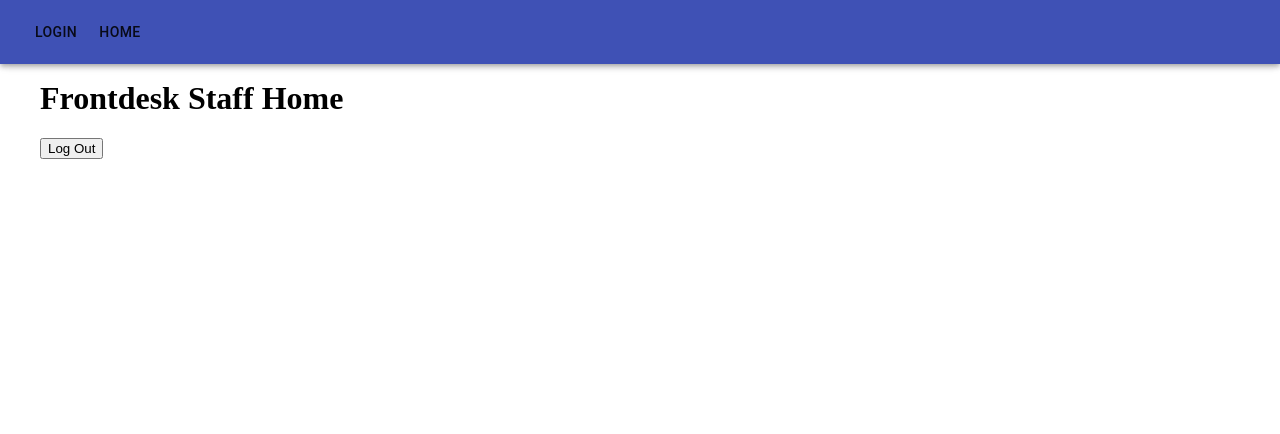
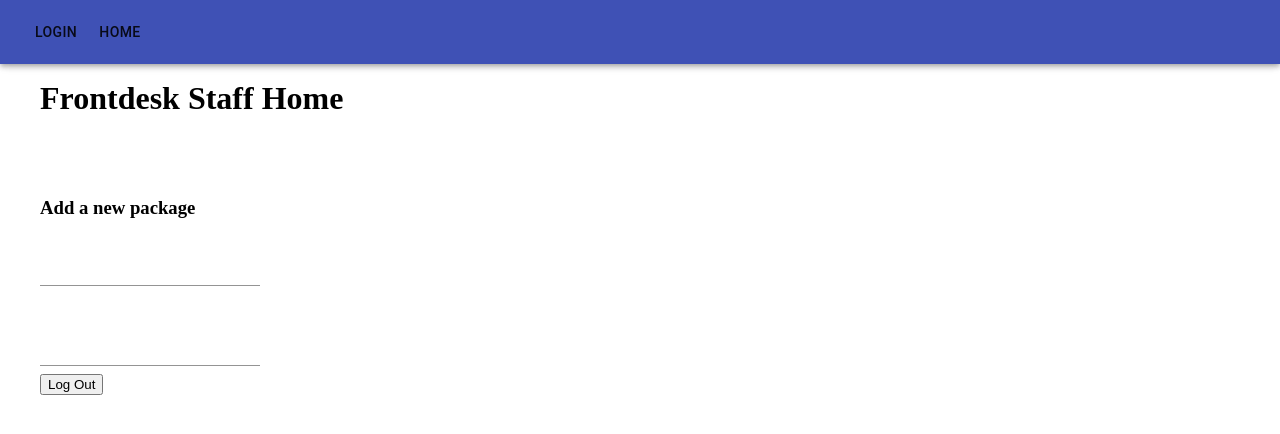
Before and after one commit to simonlally/pkg-management-react, a React (Create React App) app: page /manager in a window 1280 px wide. Shown: the top 434 px of the page. Built offline with nearby package versions, Linux system fonts and the light colour scheme.

Commit message:
styling login page

```diff
--- a/src/pages/login.js
+++ b/src/pages/login.js
@@ -77,24 +77,28 @@ class login extends React.Component {
 render() {
   return (
     <div className='container'>
-      <Grid container spacing={3}>
+      <Grid direction="column" alignItems="center" justify="center" container spacing={3}>
         <Grid item xs={12}>
           <h1>Login</h1>
         </Grid>
         <Grid item xs={12}>
           <TextField
+            label="Email"
             margin="normal"
             onChange={(event) => this.setState({email: event.target.value})}>
           </TextField>
         </Grid>
         <Grid item xs={12}>
           <TextField
+            id="standard-password-input"
+            autoComplete="current-password"
+            label="Password"
             margin="normal"
             onChange={(event) => this.setState({password: event.target.value})} >
         </TextField>
         </Grid>
         <Grid item xs={12}>
-        <Button size="large" variant="contained" color="primary" label="submit" onClick={(event) => this.handleClick(event)}> </Button>
+        <Button size="large" variant="contained" color="secondary" label="submit" onClick={(event) => this.handleClick(event)}>Submit</Button>
         </Grid>
       </Grid>
       {this.state.isLoggedIn && !this.state.isStaff && (
--- a/src/pages/manager.js
+++ b/src/pages/manager.js
@@ -1,5 +1,10 @@
 import React from 'react';
 import Logout from '../components/Logout';
+
+// Material UI
+import TextField from '@material-ui/core/TextField';
+//import Button from '@material-ui/core/Button';
+import Grid from '@material-ui/core/Grid';
 
 
 class manager extends React.Component {
@@ -9,6 +14,23 @@ class manager extends React.Component {
         return (
             <div>
                 <h1>Frontdesk Staff Home</h1>
+                <div className="container">
+                    <h3>Add a new package</h3>
+                    <Grid container spacing={3}>
+                        <Grid item xs={12}>
+                            <TextField
+                                margin="normal"
+                                onChange={(event) => this.setState()}>
+                            </TextField>
+                        </Grid>
+                        <Grid item xs={12}>
+                            <TextField
+                                margin="normal"
+                                onChange={(event) => this.setState()}>
+                            </TextField>
+                        </Grid>
+                    </Grid>
+                </div>
                 <Logout />
             </div>
         )
```
Also changed, not shown: src/pages/tenantHome.js (+0 -9 lines).
